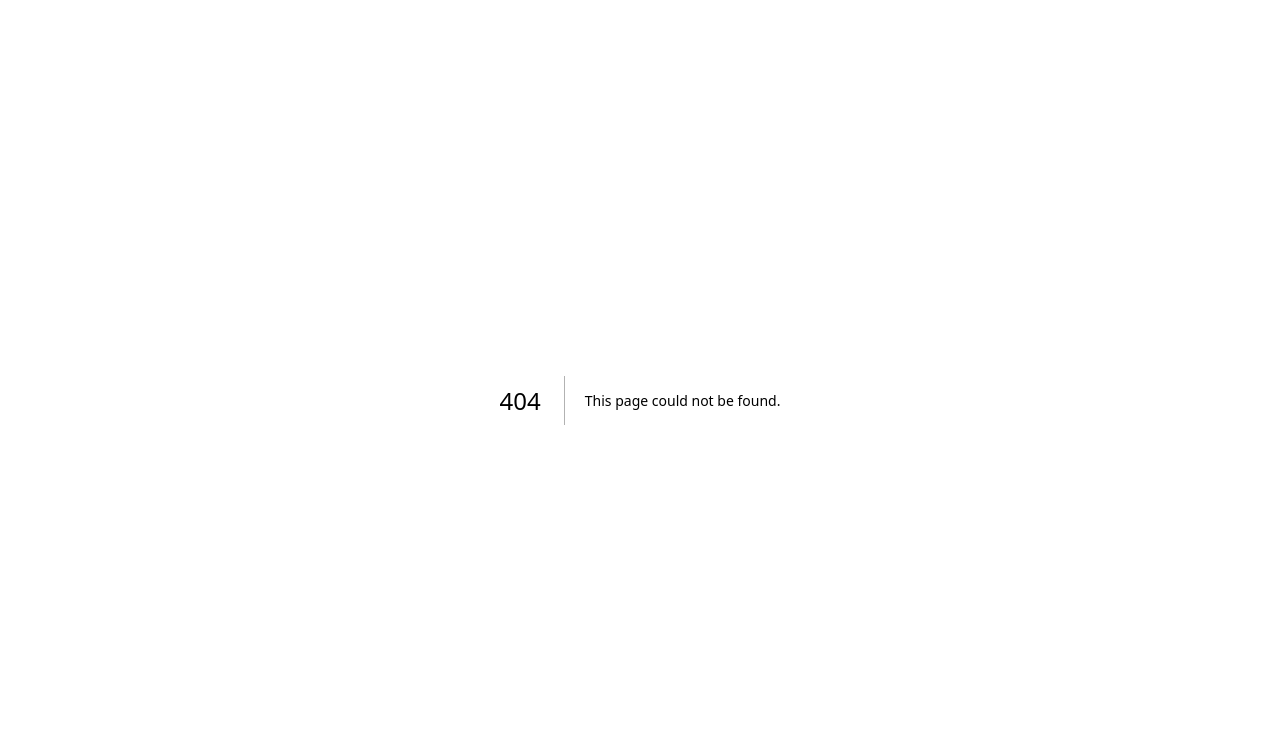
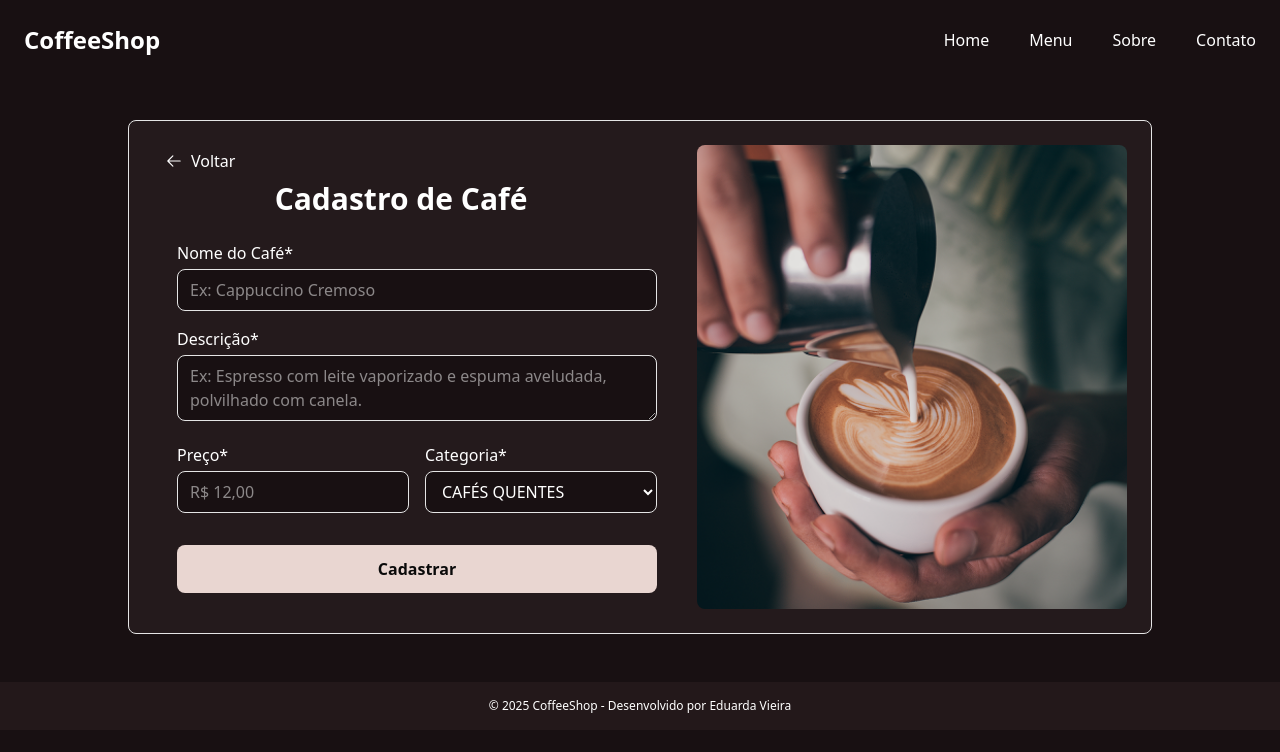
Before and after one commit to eduardavieira-dev/CoffeeShop, a Next.js app: page /cadastro in a window 1280 px wide. Before the commit this address had no page. Shown: the top 752 px of the page. Built offline with nearby package versions, Linux system fonts and the light colour scheme.

Commit message:
feat: add CadastroCafe component for coffee registration with form handling and validation

```diff
--- /dev/null
+++ b/src/app/cadastro/page.tsx
@@ -0,0 +1,141 @@
+"use client";
+
+import { useState, useEffect } from "react";
+import { Navbar } from "../components/Navabar";
+import { Footer } from "../components/Footer";
+import { ArrowLeft } from "@phosphor-icons/react";
+
+export default function CadastroCafe() {
+  const handleVoltar = () => {
+    window.history.back();
+  };
+
+  const [formData, setFormData] = useState({
+    nome: "",
+    descricao: "",
+    preco: "",
+    categoria: "",
+  });
+
+  const [mensagem, setMensagem] = useState("");
+
+  const handleChange = (
+    e: React.ChangeEvent<
+      HTMLInputElement | HTMLTextAreaElement | HTMLSelectElement
+    >,
+  ) => {
+    const { name, value } = e.target;
+    setFormData((prev) => ({ ...prev, [name]: value }));
+  };
+
+  const handleSubmit = async (e: React.FormEvent) => {
+    e.preventDefault();
+
+    // Validação básica
+    if (!formData.nome || !formData.preco) {
+      setMensagem("Por favor, preencha os campos obrigatórios.");
+      return;
+    }
+
+    // Aqui você pode enviar para uma API
+    console.log("Dados do café:", formData);
+    setMensagem("Café cadastrado com sucesso! ☕");
+
+    // Limpar formulário após 2 segundos
+    setTimeout(() => {
+      setFormData({
+        nome: "",
+        descricao: "",
+        preco: "",
+        categoria: "",
+      });
+      setMensagem("");
+    }, 2000);
+  };
+
+  return (
+    <div className="min-h-screen bg-background">
+      <Navbar />
+
+      <main className="border border-border rounded-md max-w-5xl mx-4 mt-10 p-6 bg-card md:mx-auto">
+        <div className="flex flex-col gap-6 md:flex-row justify-between ">
+          <div className="p-1 md:pl-3 w-full">
+            <button
+              onClick={handleVoltar}
+              className="text-primary hover:underline flex items-center gap-2 cursor-pointer"
+            >
+              <ArrowLeft size={18} /> <span>Voltar</span>
+            </button>
+            <h3 className="font-semibold text-primary text-3xl mt-2 text-center justify-center align-center items-center mx-auto mr-8">
+              Cadastro de Café
+            </h3>
+            <form onSubmit={handleSubmit} className="mt-6 space-y-4 m-3">
+              <div>
+                <label className="block text-primary mb-1">Nome do Café*</label>
+                <input
+                  type="text"
+                  name="nome"
+                  value={formData.nome}
+                  onChange={handleChange}
+                  placeholder="Ex: Cappuccino Cremoso"
+                  className="w-full px-3 py-2 border border-border rounded-md bg-background text-primary"
+                  required
+                />
+              </div>
+              <div>
+                <label className="block text-primary mb-1">Descrição*</label>
+                <textarea
+                  name="descricao"
+                  value={formData.descricao}
+                  onChange={handleChange}
+                  placeholder="Ex: Espresso com leite vaporizado e espuma aveludada, polvilhado com canela."
+                  className="w-full px-3 py-2 border border-border rounded-md bg-background text-primary"
+                  required
+                />
+              </div>
+              <div className="flex flex-col md:flex-row gap-4 w-full">
+                <div className="w-full">
+                  <label className="block text-primary mb-1">Preço*</label>
+                  <input
+                    type="text"
+                    name="preco"
+                    value={formData.preco}
+                    onChange={handleChange}
+                    placeholder="R$ 12,00"
+                    className="w-full px-3 py-2 border border-border rounded-md bg-background text-primary"
+                    required
+                  />
+                </div>
+                <div className="w-full">
+                  <label className="block text-primary mb-1">Categoria*</label>
+                  <select
+                    name="categoria"
+                    value={formData.categoria}
+                    onChange={handleChange}
+                    className="w-full px-3 py-2 border border-border rounded-md bg-background text-primary uppercase"
+                    required
+                  >
+                    <option value="quente">Cafés Quentes</option>
+                    <option value="gelado">Cafés Gelados</option>
+                    <option value="sobremesas">Sobremesas</option>
+                  </select>
+                </div>
+              </div>
+              <button className="bg-button-secondary text-center justify-center mx-auto w-full py-3  mt-4 rounded-md font-semibold hover:bg-secondary hover:text-primary transition cursor-pointer">
+                Cadastrar
+              </button>
+            </form>
+          </div>
+
+          <img
+            src="./cadastro-coffee.png"
+            className="object-cover rounded-md"
+            alt=""
+          />
+        </div>
+      </main>
+
+      <Footer />
+    </div>
+  );
+}
--- a/src/app/components/Navabar.tsx
+++ b/src/app/components/Navabar.tsx
@@ -13,7 +13,7 @@ export function Navbar() {
   return (
     <nav className="max-w-7xl mx-auto">
       <div className="flex items-center justify-between">
-        <h1 className="text-primary p-6 font-bold text-2xl">CoffeeShop</h1>
+        <a href="/"><h1 className="text-primary p-6 font-bold text-2xl">CoffeeShop</h1></a>
 
         {/* Menu Desktop */}
         <div className="hidden md:flex space-x-10 text-primary items-center p-6">
```
Also changed, not shown: src/app/components/Footer.tsx (+16 -8 lines), public/cadastro-coffee.png (added).
